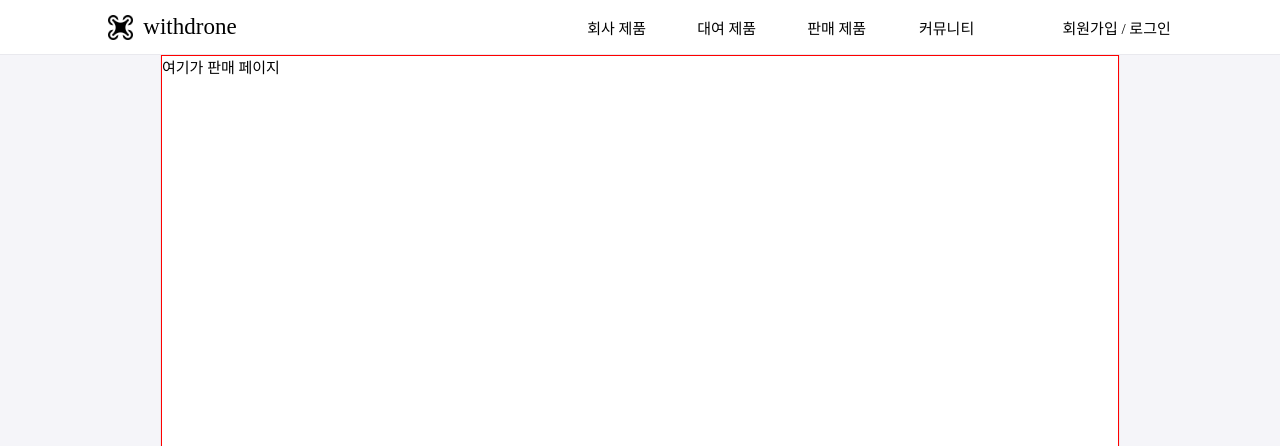
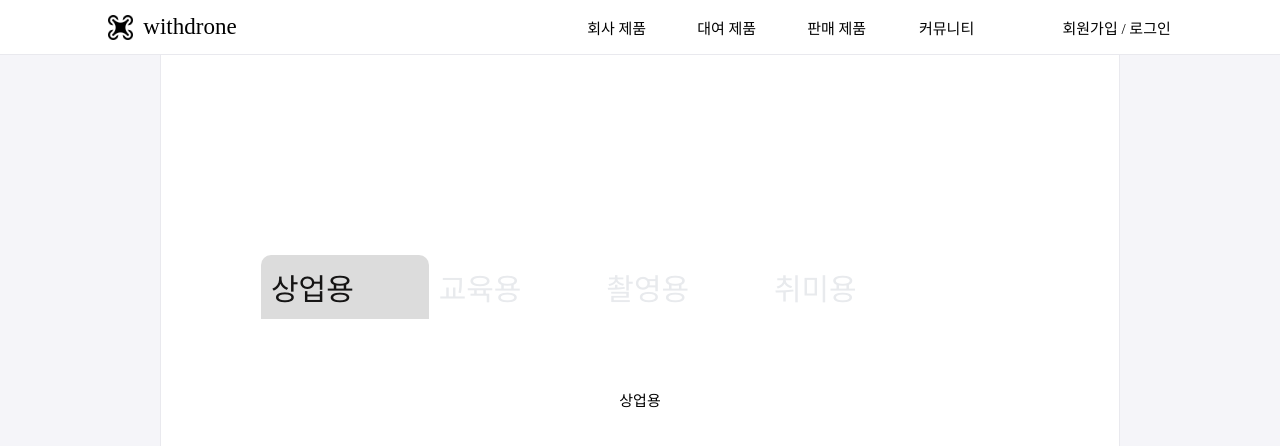
Before and after one commit to EasyWebP/WithDrone, a React (Create React App) app in the folder WithDrone_1/withdrone/: page /sell in a window 1280 px wide. Shown: the top 446 px of the page. Built offline with nearby package versions, Linux system fonts and the light colour scheme; a web font is replaced by a local one.

Commit message:
feat: 판매 페이지 뼈대작업

```diff
--- a/WithDrone_1/withdrone/src/pages/sell/index.tsx
+++ b/WithDrone_1/withdrone/src/pages/sell/index.tsx
@@ -1,22 +1,80 @@
-import React from "react";
+import { useState } from "react";
 import styled from "styled-components";
 import { useNavigate, useParams } from "react-router-dom";
+import drone from "../../img/drone.png";
 
 const Containers = styled.div`
   width: 100%;
   height: 100%;
-  //gap: 2rem;
-
-  border: 1px solid red;
 `;
 
-const Bottom = styled.div`
+const TabMenu = styled.ul`
+  width: 70%;
+  background-color: #ffffff;
+  color: rgb(232, 234, 237);
+  font-weight: bold;
   display: flex;
-  gap: 1.5rem;
+  flex-direction: row;
+  align-items: center;
+  list-style: none;
+  border-radius: 10px 10px 0px 0px;
+  margin-bottom: 7rem;
+  margin-top: 200px;
+  margin-left: 100px;
+
+  .submenu {
+    display: flex;
+    width: calc(100% / 4);
+    padding: 10px;
+    font-size: 30px;
+    transition: 0.5s;
+    border-radius: 10px 10px 0px 0px;
+  }
+
+  .focused {
+    background-color: #dcdcdc;
+    color: rgb(21, 20, 20);
+  }
 `;
+
+const Desc = styled.div`
+  text-align: center;
+`;
+
 export default function Sell() {
   const navigate = useNavigate();
   const { bookId } = useParams();
+  const [currentTab, clickTab] = useState(0);
 
-  return <Containers>여기가 판매 페이지 </Containers>;
+  const menuArr = [
+    { name: "상업용" },
+    { name: "교육용" },
+    { name: "촬영용" },
+    { name: "취미용" },
+  ];
+
+  const selectMenuHandler = (index: any) => {
+    clickTab(index);
+  };
+
+  return (
+    <Containers>
+      <TabMenu>
+        {menuArr.map((el, index) => (
+          <li
+            className={index === currentTab ? "submenu focused" : "submenu"}
+            onClick={() => selectMenuHandler(index)}
+          >
+            {el.name}
+          </li>
+        ))}
+      </TabMenu>
+      <Desc>
+        {currentTab === 0 && "상업용"}
+        {currentTab === 1 && "교육용"}
+        {currentTab === 2 && "촬영용"}
+        {currentTab === 3 && "취미용"}
+      </Desc>
+    </Containers>
+  );
 }
```
Also changed, not shown: WithDrone_1/withdrone/src/pages/sell/commercial.tsx (added, +56 -0 lines), 1 other file (tests, documents, lock files or other folders).
